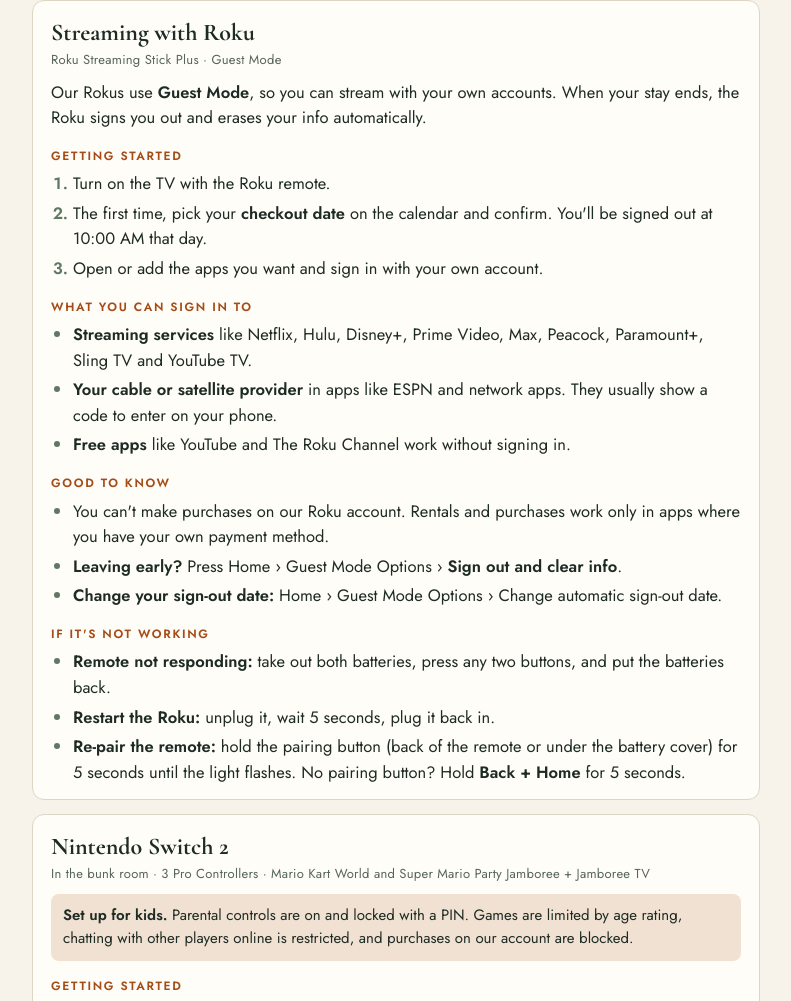
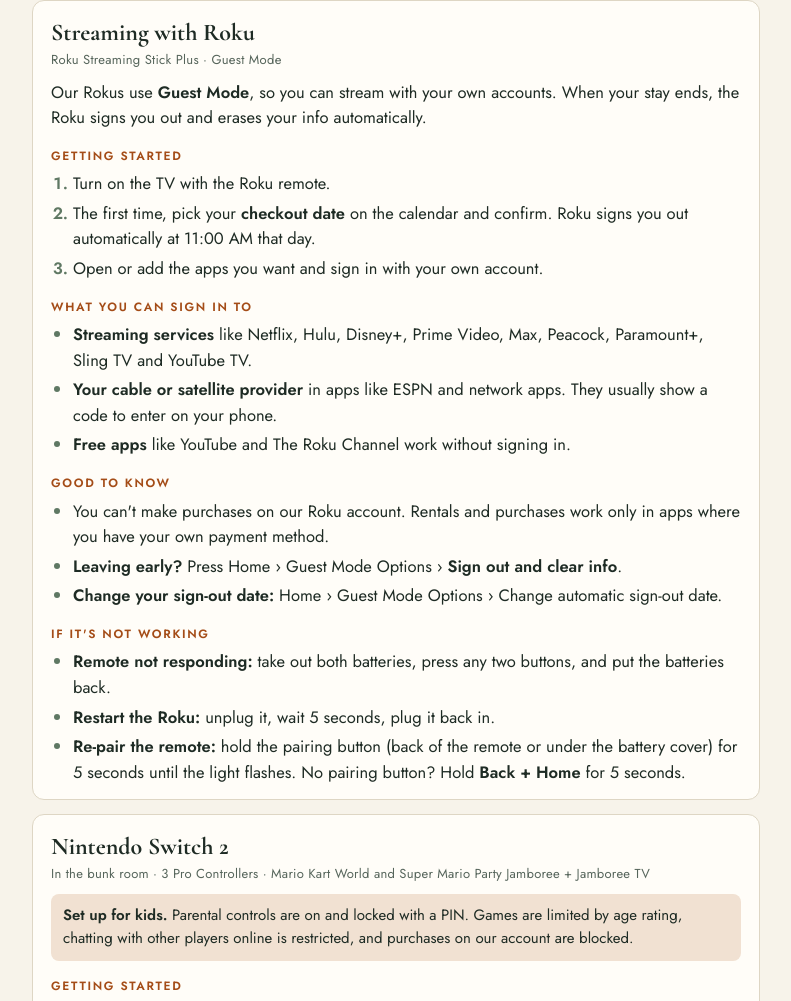
Before and after one commit to southernroots755-spec/aska-overlook-guide, a plain HTML site: page index.html in a window 1280 px wide. Shown: the part 4498-5499 px from the top of the page, without its empty margins (244-1035 px from the left). Drawn offline with nearby package versions, Linux system fonts and the light colour scheme.

Commit message:
Roku: Guest Mode signs out at 11:00 AM (Roku's fixed time)

```diff
--- a/index.html
+++ b/index.html
@@ -279,7 +279,7 @@ main a{color:var(--accent)}
   <h4>Getting started</h4>
   <ol>
     <li>Turn on the TV with the Roku remote.</li>
-    <li>The first time, pick your <b>checkout date</b> on the calendar and confirm. You'll be signed out at 10:00 AM that day.</li>
+    <li>The first time, pick your <b>checkout date</b> on the calendar and confirm. Roku signs you out automatically at 11:00 AM that day.</li>
     <li>Open or add the apps you want and sign in with your own account.</li>
   </ol>
   <h4>What you can sign in to</h4>
```
